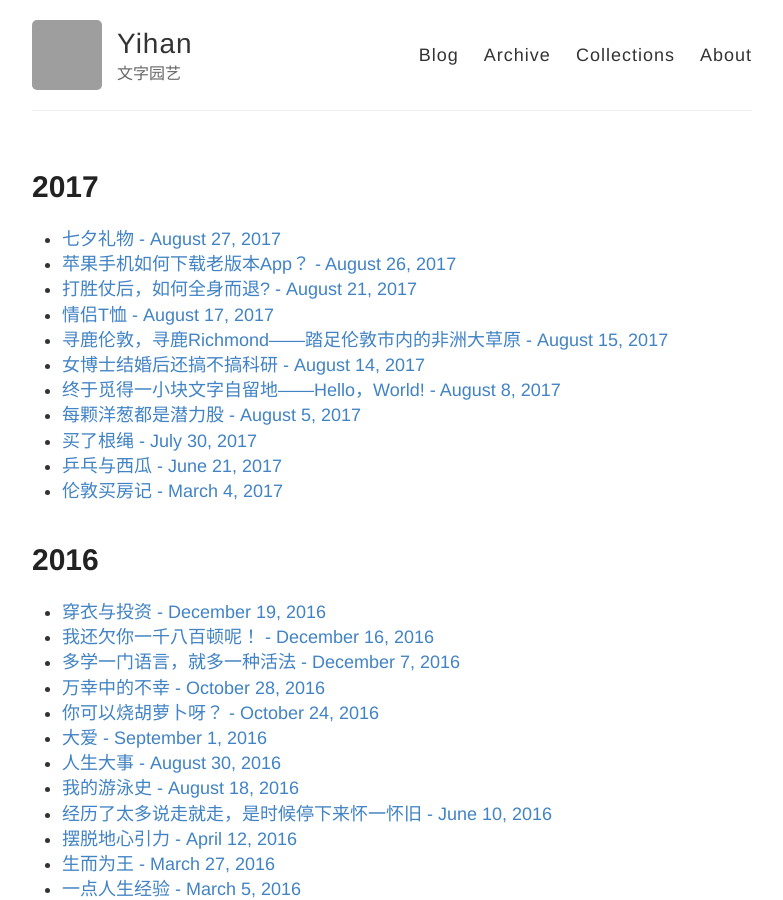
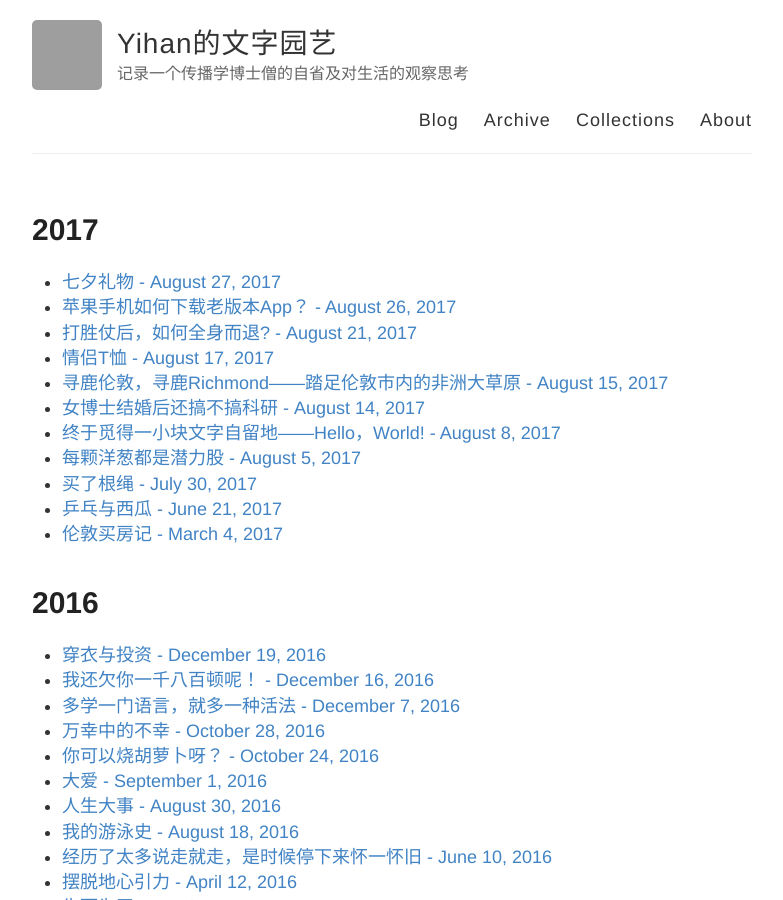
Before and after one commit to yihanxu/yihanxu.github.io, a Jekyll site: the page built from index.html, in a window 1280 px wide and 900 px high. Shown: the whole window, without its empty margins (248-1031 px from the left). Built offline with Jekyll 4.4.1, drawn with Linux system fonts in a browser that asks for light colours; grey boxes are pictures that could not be loaded.

Commit message:
meta data

```diff
--- a/_config.yml
+++ b/_config.yml
@@ -3,10 +3,10 @@
 #
 
 # Name of your site (displayed in the header)
-name: Yihan
+name: Yihan的文字园艺
 
 # Short bio or description (displayed in the header)
-description: 文字园艺
+description: 记录一个传播学博士僧的自省及对生活的观察思考
 
 # URL of your avatar or profile pic (you could use your GitHub profile pic)
 avatar: https://avatars1.githubusercontent.com/u/12373145?v=4&s=460
```
